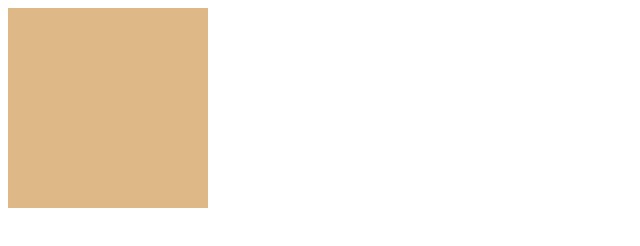
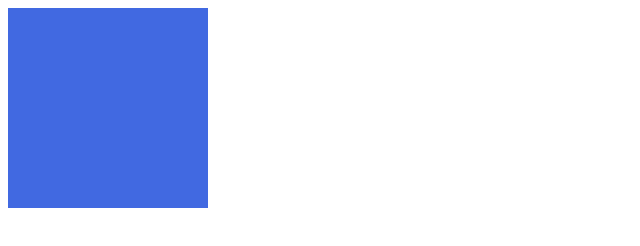
Before and after one commit to carlosgvinuesa/proyect1-game, a plain HTML site: page index.html in a window 1280 px wide. Shown: the whole page, without its empty margins (0-640 px from the left). Drawn offline with Linux system fonts and the light colour scheme.

Commit message:
cuadre color azul

```diff
--- a/index.html
+++ b/index.html
@@ -7,7 +7,7 @@
   </head>
   <body>
     <div
-      style="background-color: burlywood; width: 200px; height: 200px;"
+      style="background-color: royalblue; width: 200px; height: 200px;"
     ></div>
   </body>
 </html>
```
